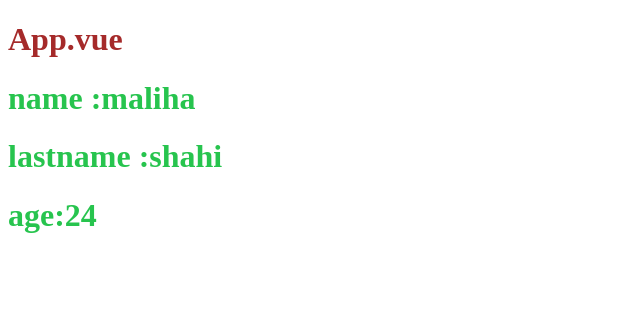
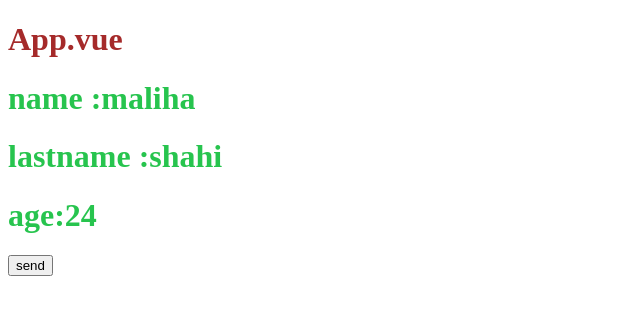
Before and after one commit to Malihashahi/vueCLi, a Vue app: page / in a window 1280 px wide. Shown: the top 314 px of the page, without its empty margins (0-640 px from the left). Built offline with nearby package versions, Linux system fonts and the light colour scheme.

Commit message:
use emit for getting data form child to parent

```diff
--- a/src/App.vue
+++ b/src/App.vue
@@ -3,7 +3,7 @@
 
     <h1>App.vue </h1>
 
-    <HomeComponet :userInfo="userInfo"/>
+    <HomeComponet :userInfo="userInfo" @childData="showData($event)"/>
   </div>
 
 
@@ -24,8 +24,13 @@
           name :'maliha ',
         lastname :'shahi',
         age: 24,
-        }
+        },
       };
+    },
+    methods:{
+      showData(name){
+            this.userInfo.name= name
+      }
     }
 }
 </script>
--- a/src/components/HomeComponet.vue
+++ b/src/components/HomeComponet.vue
@@ -4,6 +4,7 @@
     <h1> name :{{ userInfo.name }}</h1>
     <h1>lastname :{{ userInfo.lastname }}</h1>
     <h1>age:{{ userInfo.age }}</h1>
+    <button @click="sendData">send</button>
 
   </div>
 </template>
@@ -16,7 +17,17 @@
 export default {
    props:{
    userInfo :Object
-   }
+   },
+   data(){
+      return{
+         name:'nergis'
+      }
+   },
+    methods:{
+      sendData(){
+        this.$emit('childData',this.name)
+      }
+    }
 
 }
 </script>
```
